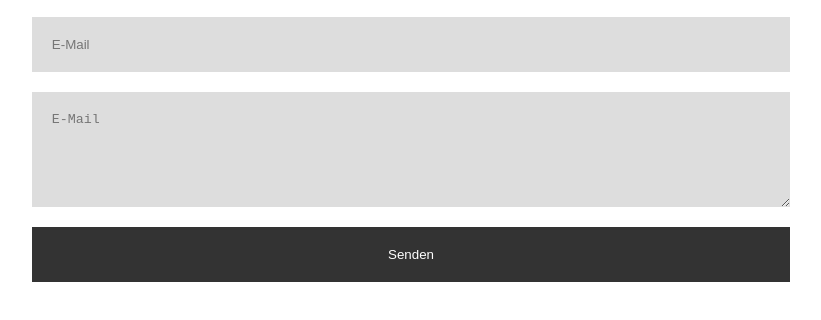
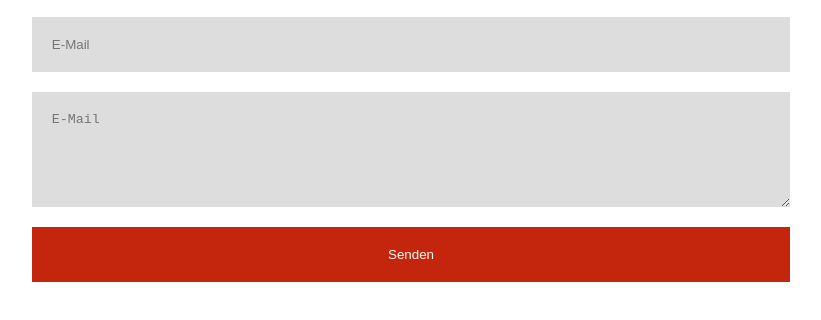
Before and after one commit to maxd2103/E-Mail-Programm, a plain HTML site: page index.html in a window 1280 px wide. Shown: the part 138-458 px from the top of the page, without its empty margins (229-1050 px from the left). Drawn offline with Linux system fonts and the light colour scheme.

Commit message:
Button Rot

```diff
--- a/style.css
+++ b/style.css
@@ -14,7 +14,7 @@ form input, form textarea, form button{
 }
 
 form button{
-    background-color: #333;
+    background-color: #C3260C;
     cursor:pointer;
     color: #fff;
 }
```
